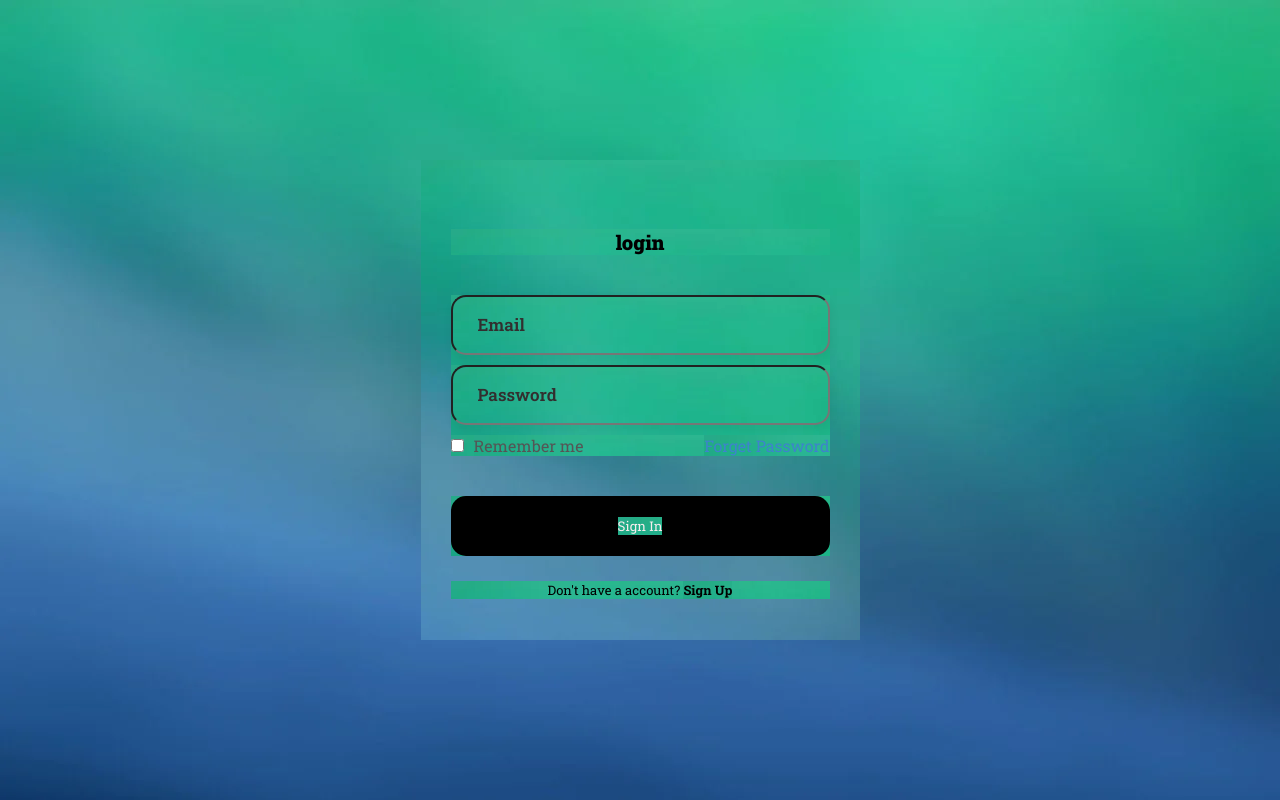
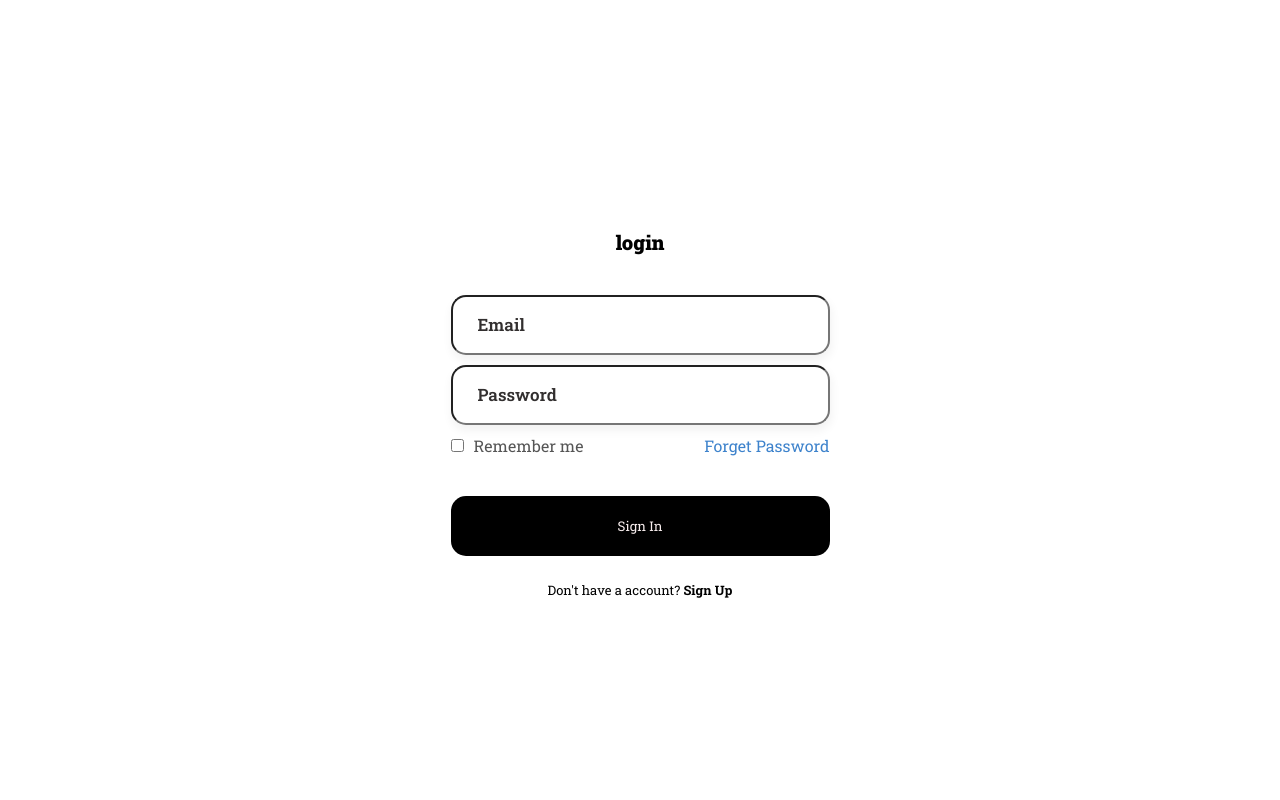
Before and after one commit to ashiktt/project-2, a plain HTML site: page index.html in a window 1280 px wide. Drawn offline with Linux system fonts and the light colour scheme.

Commit message:
login survey

```diff
--- a/css/style.css
+++ b/css/style.css
@@ -5,7 +5,7 @@
     padding: 0;
     font-family: "Roboto Slab", serif;
     box-sizing: border-box;
-    background-image: url("../img/wp9764020.webp");
+
 
 }
 
```
